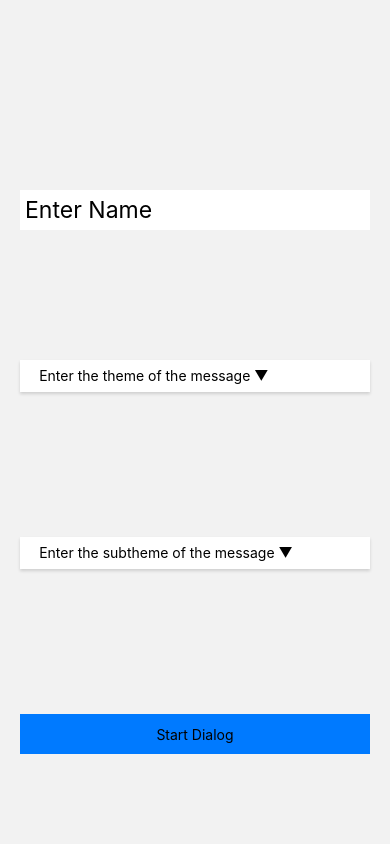
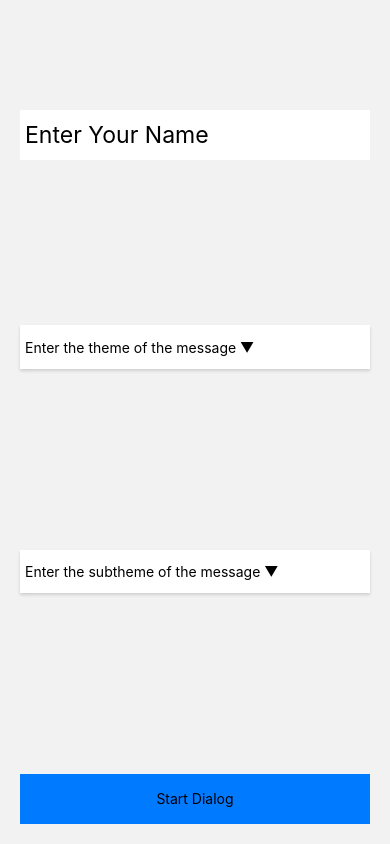
Before and after one commit to SobolAlexey/CSC_customer_support_chat--mobile_version, a React Native app: screen /StartView in a window 390 px wide. Built offline with nearby package versions, Linux system fonts and the light colour scheme.

Commit message:
fix layout start_view [1.6]

```diff
--- a/App.tsx
+++ b/App.tsx
@@ -1,6 +1,20 @@
 import { Text, View } from "react-native";
+import styled from "styled-components/native";
 import Navigation from "./app/navigation/Navigation";
 
+const AppWrapper = styled.View`
+  min-width: 100%;
+  min-height:  100vh;
+  margin: 0 auto;
+  box-sizing: border-box;
+  background-color: red;
+`;
+
+
 export default function App() {
-  return <Navigation />;
+  return (
+    <AppWrapper>
+       <Navigation />
+    </AppWrapper>
+  );
 }
--- a/app/components/screens/StartView.tsx
+++ b/app/components/screens/StartView.tsx
@@ -6,30 +6,33 @@ import DropDown from "../ui/DropDown";
 import Field from "../ui/Field";
 
 const ViewMain = styled.View`
-  max-height: 100%;
-  height: 100%;
-  color: rgb(73, 73, 73);
-  margin-left: 20px;
-  margin-right: 20px;
-  display: flex;
-  flex-direction: column;
+  background-color: rgb(242,242,242);
+  min-height: 100%;
+  min-width: 100%;
+  padding: 20px;
+`;
+const MarginView = styled.View`
+ height: 100%;
+ width: 100%;
+ display: flex;
+ flex-direction: column;
   justify-content: space-between;
-  padding-bottom: 90px;
-  padding-top: 190px;
+  padding-top: 90px;
   font-weight: 400;
   font-size: 1.2rem;
-  color: #52595e;
+
 `;
 
 const StartView: FC = () => {
   const [name, setName] = useState<string>("");
-  const options = ["Mangoes", "Apples", "Oranges", "Mangoes", "Apples", "Oranges"];
+  const options = ["Mangoes", "Apples", "Oranges","Mangoes", "Apples",  "Oranges", "Mangoes", "Apples", "Oranges","Mangoes", "Apples",  "Oranges"];
   const startDialogHandler = async () => {};
   return (
     <ViewMain>
+      <MarginView>
       <Field
         val={name}
-        placeholder='Enter Name'
+        placeholder='Enter Your Name'
         onChange={(val) => setName(val)}
       />
 
@@ -42,6 +45,7 @@ const StartView: FC = () => {
         options={options}
       />
       <Button title='Start Dialog' onPress={startDialogHandler} />
+      </MarginView>
     </ViewMain>
   );
 };
--- a/app/components/ui/Button.tsx
+++ b/app/components/ui/Button.tsx
@@ -12,18 +12,8 @@ const TouchableHighlightStyle = styled.TouchableHighlight`
   align-items: center;
   justify-content: center;
   width: 100%;
-  height: 40px;
+  height: 50px;
   background: rgb(0, 122, 255);
-  color: white;
-
-  &:hover {
-    cursor: pointer;
-    box-shadow: 0 12px 16px 0 rgba(0, 0, 0, 0.24);
-  }
-
-  &:active {
-    transform: scale(0.96);
-  }
 `;
 
 const TextButton = styled.Text``;
--- a/app/components/ui/DropDown.tsx
+++ b/app/components/ui/DropDown.tsx
@@ -4,17 +4,15 @@ import styled from "styled-components/native";
 
 const DropDownContainer = styled.View`
   width: 100%;
-  margin: 0 auto;
 `;
 
 const DropDownHeader = styled.TouchableOpacity`
   margin-bottom: 0.8em;
-  padding: 0.4em 2em 0.4em 1em;
+  padding: 0.7em 3em 0.7em 5px;
   box-shadow: 0 2px 3px rgba(0, 0, 0, 0.15);
   background: #ffffff;
 `;
 
-const DropDownListContainer = styled.View``;
 
 const DropDownList = styled.View`
   padding: 0;
@@ -23,9 +21,6 @@ const DropDownList = styled.View`
   background: #ffffff;
   border: 2px solid #e5e5e5;
   box-sizing: border-box;
-  &:first-child {
-    padding-top: 0.8em;
-  }
 `;
 
 const ListItem = styled.TouchableOpacity`
@@ -47,7 +42,6 @@ const DropDown: FC<IDropDown> = ({ options, nameDropDown }) => {
   const onOptionClicked = (value: any) => () => {
     setSelectedOption(value);
     setIsOpen(false);
-    console.log(selectedOption);
   };
 
   return (
@@ -56,7 +50,7 @@ const DropDown: FC<IDropDown> = ({ options, nameDropDown }) => {
         <Text>{selectedOption || `${nameDropDown} ▼`}</Text>
       </DropDownHeader>
       {isOpen && (
-        <DropDownListContainer>
+
           <DropDownList>
             {options.map((option) => (
               <ListItem onPress={onOptionClicked(option)} key={Math.random()}>
@@ -64,7 +58,7 @@ const DropDown: FC<IDropDown> = ({ options, nameDropDown }) => {
               </ListItem>
             ))}
           </DropDownList>
-        </DropDownListContainer>
+
       )}
     </DropDownContainer>
   );
--- a/app/components/ui/Field.tsx
+++ b/app/components/ui/Field.tsx
@@ -12,7 +12,7 @@ interface IField {
 const TextInputStyle = styled.TextInput`
   width: 100%;
   font-size: 1.2em;
-  height: 40px;
+  height: 50px;
   border: none;
   background: white;
   padding-left: 5px;
```
